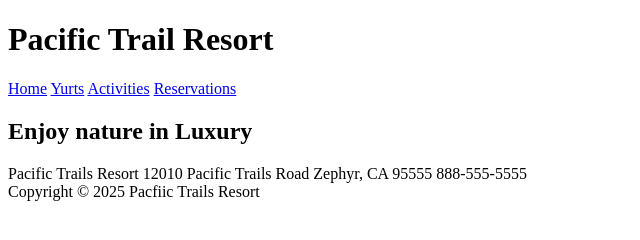
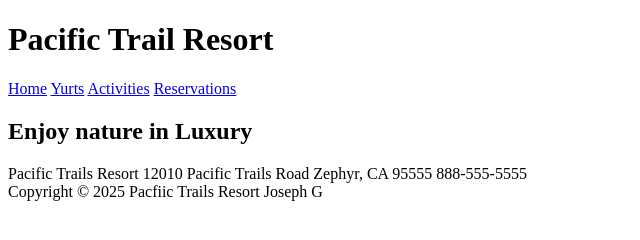
Before and after one commit to Ghobijr/COMP213, a plain HTML site: page index.html in a window 1280 px wide. Shown: the full height of the page, 0-640 px from the left. Drawn offline with Linux system fonts and the light colour scheme.

Commit message:
More updates to the codes

```diff
--- a/index.html
+++ b/index.html
@@ -30,7 +30,7 @@
         </div>
     </main>
     <footer>
-        Copyright &copy; 2025 Pacfiic Trails Resort
+        Copyright &copy; 2025 Pacfiic Trails Resort Joseph G
     </footer>
 </body>
 </html>
```
